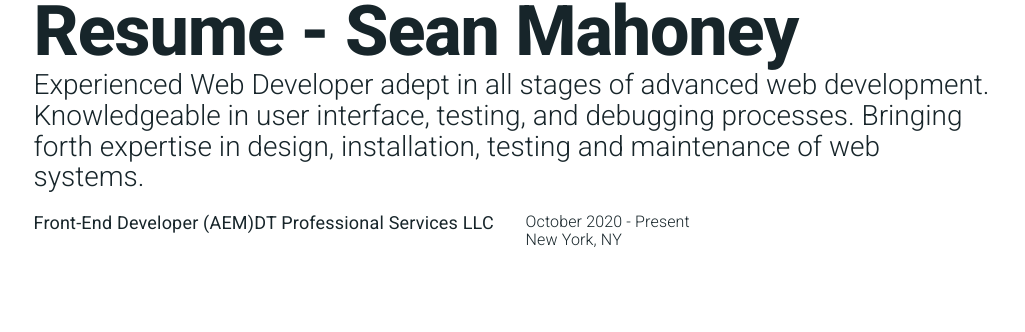
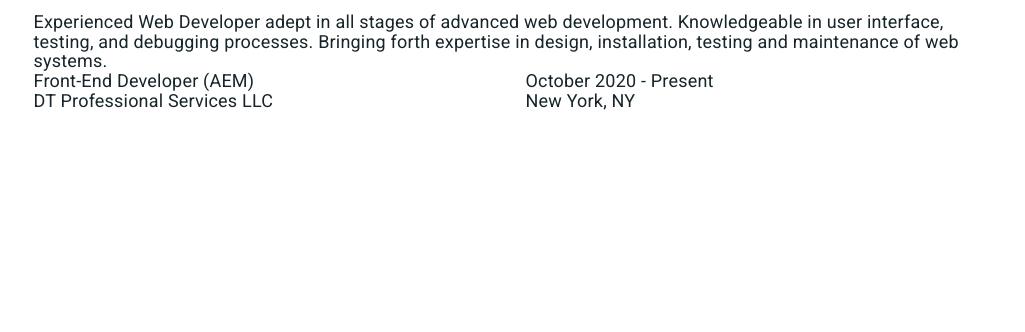
Before and after one commit to sean-dtpros/gatsby-starter-sean, a Gatsby site: page /about in a window 1280 px wide. Shown: the part 468-800 px from the top of the page, without its empty margins (135-1160 px from the left). Built offline with nearby package versions, Linux system fonts and the light colour scheme; Gatsby itself is replaced by a stand-in of ours.

Commit message:
Update about.tsx

```diff
--- a/src/pages/about.tsx
+++ b/src/pages/about.tsx
@@ -2,13 +2,11 @@ import React from 'react';
 
 import { Layout, SEO } from 'components';
 import { About } from 'containers';
-import { Resume } from '../containers';
 
 const AboutPage = () => (
   <Layout>
     <SEO title='About' />
     <About />
-    <Resume />
   </Layout>
 );
 
```
